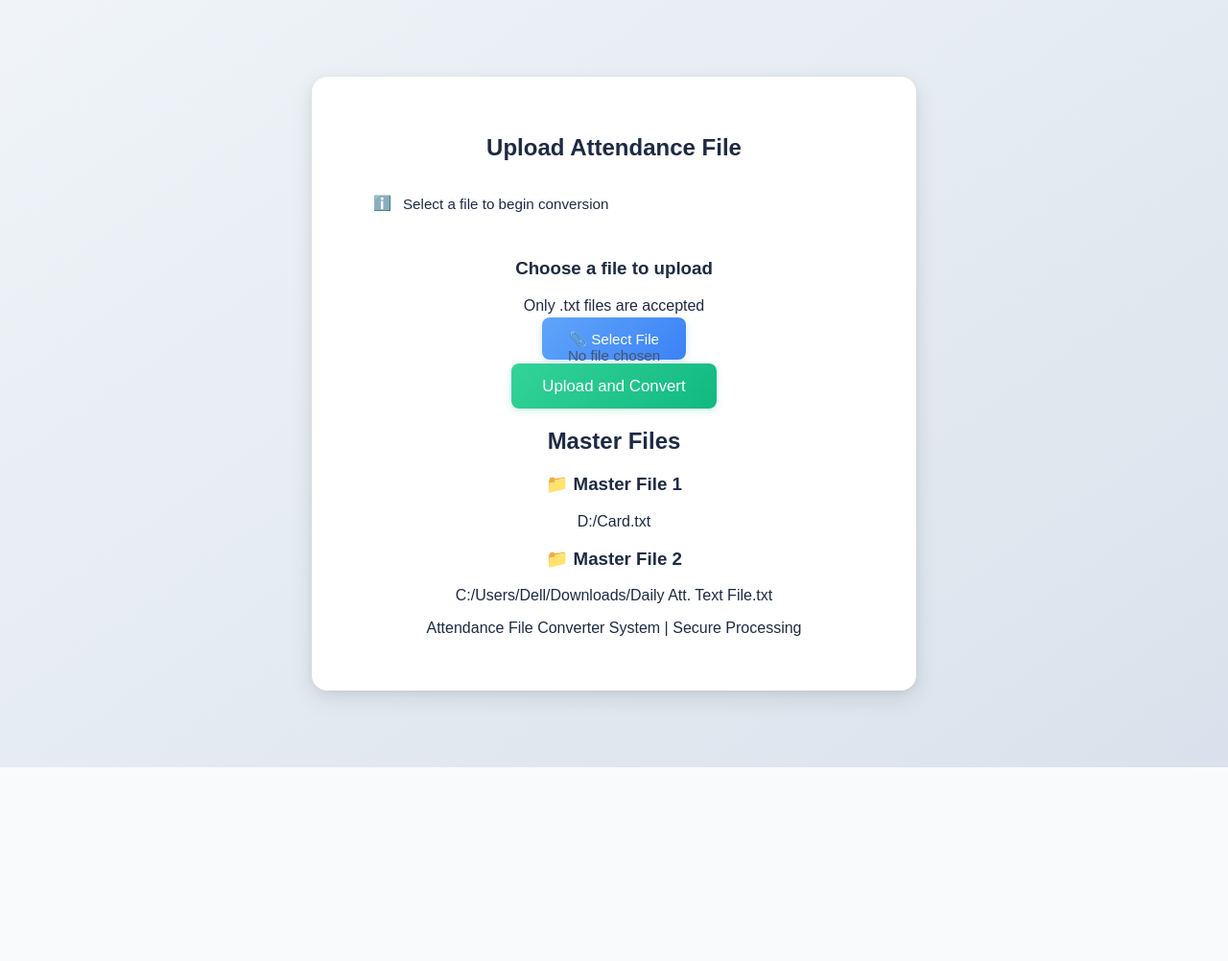
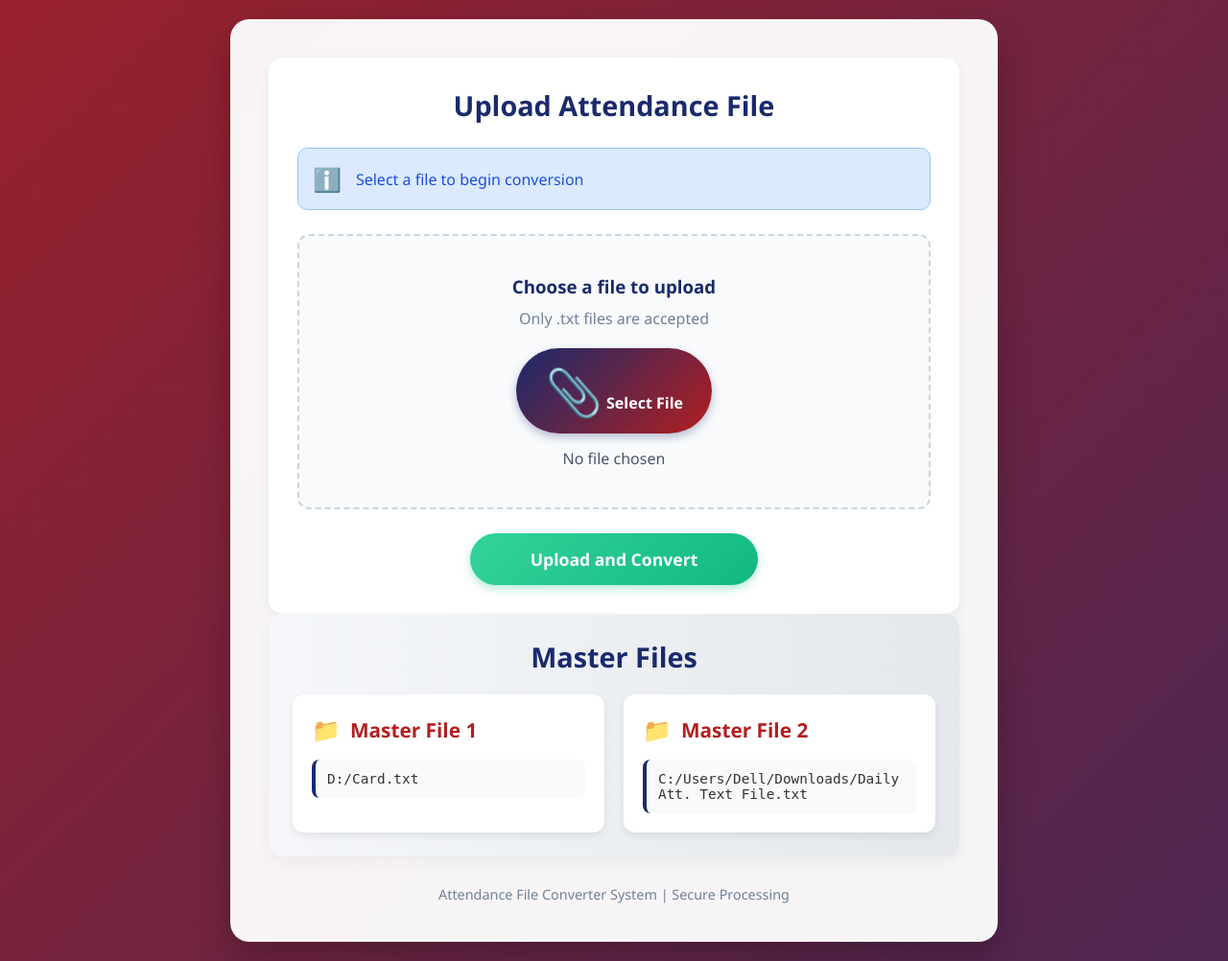
Before and after one commit to luci1927/Attendance-File-Convertor, a PHP site: page / in a window 1280 px wide. Shown: the whole page at 96% size. Before the commit the page ends 800 px from the top, so only its background shows below. Run offline with PHP 8.4, Linux system fonts and the light colour scheme.

Commit message:
Update styles.css

```diff
--- a/styles.css
+++ b/styles.css
@@ -1,171 +1,315 @@
+* {
+    margin: 0;
+    padding: 0;
+    box-sizing: border-box;
+    font-family: 'Segoe UI', Tahoma, Geneva, Verdana, sans-serif;
+}
+
 body {
-    font-family: Arial, Helvetica, sans-serif;
-    background: linear-gradient(145deg, #f0f4f8 0%, #d9e2ec 100%);
+    background: linear-gradient(135deg, #1a2a6c, #b21f1f, #1a2a6c);
+    background-size: 400% 400%;
+    animation: gradientBG 15s ease infinite;
+    min-height: 100vh;
     display: flex;
     justify-content: center;
     align-items: center;
-    min-height: 100vh;
-    margin: 0;
-    color: #1e2a44;
-    overflow-y: auto;
+    padding: 20px;
+}
+
+@keyframes gradientBG {
+    0% { background-position: 0% 50%; }
+    50% { background-position: 100% 50%; }
+    100% { background-position: 0% 50%; }
 }
 
 .container {
-    background: #ffffff;
-    padding: 2.5rem;
-    border-radius: 16px;
-    box-shadow: 0 8px 24px rgba(0, 0, 0, 0.1), 0 2px 8px rgba(0, 0, 0, 0.05);
+    background: rgba(255, 255, 255, 0.95);
+    border-radius: 20px;
+    box-shadow: 0 15px 35px rgba(0, 0, 0, 0.25);
     width: 100%;
-    max-width: 550px;
-    text-align: center;
+    max-width: 800px;
+    padding: 40px;
     position: relative;
-    animation: fadeIn 0.5s ease-out;
+    overflow: hidden;
 }
 
-@keyframes fadeIn {
-    from { opacity: 0; transform: translateY(20px); }
-    to { opacity: 1; transform: translateY(0); }
+.container::before {
+    content: '';
+    position: absolute;
+    top: -50%;
+    left: -50%;
+    width: 200%;
+    height: 200%;
+    background: radial-gradient(circle, rgba(255,255,255,0.1) 0%, rgba(255,255,255,0) 70%);
+    z-index: 0;
 }
 
-h1 {
-    font-size: 2.25rem;
-    font-weight: bold;
-    color: #1e2a44;
-    margin-bottom: 2rem;
-    letter-spacing: -0.025em;
+.header {
+    text-align: center;
+    margin-bottom: 30px;
+    position: relative;
+    z-index: 1;
+}
+
+.header h1 {
+    color: #1a2a6c;
+    font-size: 2.5rem;
+    margin-bottom: 10px;
+    text-shadow: 2px 2px 4px rgba(0,0,0,0.1);
+}
+
+.header p {
+    color: #555;
+    font-size: 1.1rem;
+    max-width: 600px;
+    margin: 0 auto;
+    line-height: 1.6;
+}
+
+.master-files {
+    background: linear-gradient(to right, #f5f7fa, #e4e7eb);
+    border-radius: 15px;
+    padding: 25px;
+    margin-bottom: 30px;
+    box-shadow: 0 5px 15px rgba(0,0,0,0.05);
+    position: relative;
+    z-index: 1;
+}
+
+.master-files h2 {
+    color: #1a2a6c;
+    font-size: 1.8rem;
+    margin-bottom: 20px;
+    text-align: center;
+}
+
+.file-list {
+    display: grid;
+    grid-template-columns: 1fr 1fr;
+    gap: 20px;
+}
+
+@media (max-width: 768px) {
+    .file-list {
+        grid-template-columns: 1fr;
+    }
+}
+
+.file-item {
+    background: white;
+    border-radius: 12px;
+    padding: 20px;
+    box-shadow: 0 4px 8px rgba(0,0,0,0.08);
+    transition: transform 0.3s ease, box-shadow 0.3s ease;
+}
+
+.file-item:hover {
+    transform: translateY(-5px);
+    box-shadow: 0 8px 16px rgba(0,0,0,0.1);
+}
+
+.file-item h3 {
+    color: #b21f1f;
+    font-size: 1.3rem;
+    margin-bottom: 15px;
+    display: flex;
+    align-items: center;
+}
+
+.file-item h3 .icon {
+    margin-right: 10px;
+    color: #1a2a6c;
+    font-size: 1.5rem;
+}
+
+.file-path {
+    background: #f8f9fa;
+    border-radius: 8px;
+    padding: 12px;
+    font-family: monospace;
+    font-size: 0.9rem;
+    word-break: break-all;
+    color: #333;
+    border-left: 4px solid #1a2a6c;
+}
+
+.upload-section {
+    background: white;
+    border-radius: 15px;
+    padding: 30px;
+    box-shadow: 0 5px 15px rgba(0,0,0,0.05);
+    position: relative;
+    z-index: 1;
+}
+
+.upload-section h2 {
+    color: #1a2a6c;
+    font-size: 1.8rem;
+    margin-bottom: 20px;
+    text-align: center;
+}
+
+.upload-box {
+    border: 2px dashed #cbd5e0;
+    border-radius: 12px;
+    padding: 40px 20px;
+    text-align: center;
+    transition: border-color 0.3s;
+    margin-bottom: 25px;
+    position: relative;
+    background: #f8fafc;
+}
+
+.upload-box:hover {
+    border-color: #1a2a6c;
+}
+
+.upload-box .icon {
+    font-size: 3rem;
+    color: #1a2a6c;
+    margin-bottom: 15px;
+}
+
+.upload-box h3 {
+    color: #1a2a6c;
+    margin-bottom: 10px;
+}
+
+.upload-box p {
+    color: #718096;
+    margin-bottom: 20px;
+}
+
+.file-input-wrapper {
+    position: relative;
+    display: inline-block;
+}
+
+.file-label {
+    background: linear-gradient(135deg, #1a2a6c, #b21f1f);
+    color: white;
+    padding: 12px 30px;
+    border-radius: 50px;
+    cursor: pointer;
+    font-weight: 600;
+    font-size: 1rem;
+    display: inline-block;
+    transition: all 0.3s ease;
+    box-shadow: 0 4px 10px rgba(26, 42, 108, 0.3);
+}
+
+.file-label:hover {
+    transform: translateY(-3px);
+    box-shadow: 0 6px 15px rgba(26, 42, 108, 0.4);
+}
+
+.file-label:active {
+    transform: translateY(0);
+}
+
+#fileInput {
+    position: absolute;
+    left: 0;
+    top: 0;
+    opacity: 0;
+    width: 100%;
+    height: 100%;
+    cursor: pointer;
+}
+
+#fileName {
+    display: block;
+    margin-top: 15px;
+    color: #4a5568;
+    font-weight: 500;
+}
+
+.submit-btn {
+    background: linear-gradient(135deg, #34d399, #10b981);
+    color: white;
+    border: none;
+    border-radius: 50px;
+    padding: 15px 40px;
+    font-size: 1.1rem;
+    font-weight: 600;
+    cursor: pointer;
+    display: block;
+    width: 100%;
+    max-width: 300px;
+    margin: 0 auto;
+    transition: all 0.3s ease;
+    box-shadow: 0 4px 10px rgba(16, 185, 129, 0.3);
+}
+
+.submit-btn:hover {
+    transform: translateY(-3px);
+    box-shadow: 0 6px 15px rgba(16, 185, 129, 0.4);
+}
+
+.submit-btn:active {
+    transform: translateY(0);
 }
 
 .message {
-    padding: 1rem 1.5rem;
+    padding: 15px;
     border-radius: 10px;
-    margin-bottom: 2rem;
+    margin: 25px 0;
     display: flex;
     align-items: center;
-    gap: 0.75rem;
-    font-size: 0.95rem;
+    gap: 15px;
+    font-size: 1rem;
     font-weight: 500;
-    transition: opacity 0.3s ease, transform 0.3s ease;
-    transform: translateY(0);
+    opacity: 0;
+    transform: translateY(-20px);
+    transition: all 0.4s ease;
 }
 
 .message.show {
+    opacity: 1;
     transform: translateY(0);
-    opacity: 1;
-}
-
-.message.hidden {
-    transform: translateY(-10px);
-    opacity: 0;
 }
 
 .error-message {
     background-color: #fef2f2;
     color: #b91c1c;
     border: 1px solid #ef4444;
-    box-shadow: 0 2px 8px rgba(239, 68, 68, 0.1);
 }
 
 .success-message {
     background-color: #ecfdf5;
     color: #065f46;
     border: 1px solid #10b981;
-    box-shadow: 0 2px 8px rgba(16, 185, 129, 0.1);
 }
 
-.error-icon, .success-icon {
-    font-size: 1.3rem;
+.info-message {
+    background-color: #dbeafe;
+    color: #1d4ed8;
+    border: 1px solid #93c5fd;
 }
 
-form {
-    display: flex;
-    flex-direction: column;
-    gap: 1.75rem;
+.message .icon {
+    font-size: 1.5rem;
 }
 
-.file-upload {
-    display: flex;
-    align-items: center;
-    gap: 1.25rem;
-    flex-wrap: wrap;
-    background: #f8fafc;
-    padding: 1rem;
-    border-radius: 10px;
-    border: 1px solid #e2e8f0;
-    transition: border-color 0.3s ease;
-}
-
-.file-upload:hover {
-    border-color: #94a3b8;
-}
-
-#fileInput {
-    display: none;
-}
-
-.file-label {
-    background: linear-gradient(135deg, #60a5fa 0%, #3b82f6 100%);
-    color: #ffffff;
-    padding: 0.85rem 1.75rem;
-    border-radius: 8px;
-    cursor: pointer;
-    font-size: 0.95rem;
-    font-weight: 500;
-    box-shadow: 0 2px 8px rgba(59, 130, 246, 0.2);
-    transition: transform 0.2s ease, box-shadow 0.2s ease;
-}
-
-.file-label:hover {
-    transform: translateY(-3px);
-    box-shadow: 0 4px 12px rgba(59, 130, 246, 0.3);
-}
-
-#fileName {
-    color: #475569;
-    font-size: 0.95rem;
-    font-weight: 500;
-}
-
-.submit-btn {
-    background: linear-gradient(135deg, #34d399 0%, #10b981 100%);
-    color: #ffffff;
-    padding: 0.85rem 2rem;
-    border: none;
-    border-radius: 8px;
-    font-size: 1.05rem;
-    font-weight: 500;
-    cursor: pointer;
-    box-shadow: 0 2px 8px rgba(16, 185, 129, 0.2);
-    transition: transform 0.2s ease, box-shadow 0.2s ease;
-}
-
-.submit-btn:hover {
-    transform: translateY(-3px);
-    box-shadow: 0 4px 12px rgba(16, 185, 129, 0.3);
-}
-
-.submit-btn:active {
-    transform: translateY(0);
-    box-shadow: 0 2px 8px rgba(16, 185, 129, 0.2);
+.footer {
+    text-align: center;
+    margin-top: 30px;
+    color: #718096;
+    font-size: 0.9rem;
+    position: relative;
+    z-index: 1;
 }
 
 @media (max-width: 600px) {
     .container {
-        padding: 1.75rem;
-        margin: 1rem;
+        padding: 25px;
     }
 
-    h1 {
-        font-size: 1.75rem;
+    .header h1 {
+        font-size: 2rem;
     }
 
-    .file-upload {
-        flex-direction: column;
-        align-items: flex-start;
-        padding: 0.75rem;
-    }
-
-    .message {
-        font-size: 0.9rem;
-        padding: 0.75rem 1rem;
+    .master-files, .upload-section {
+        padding: 20px;
     }
 }
```
